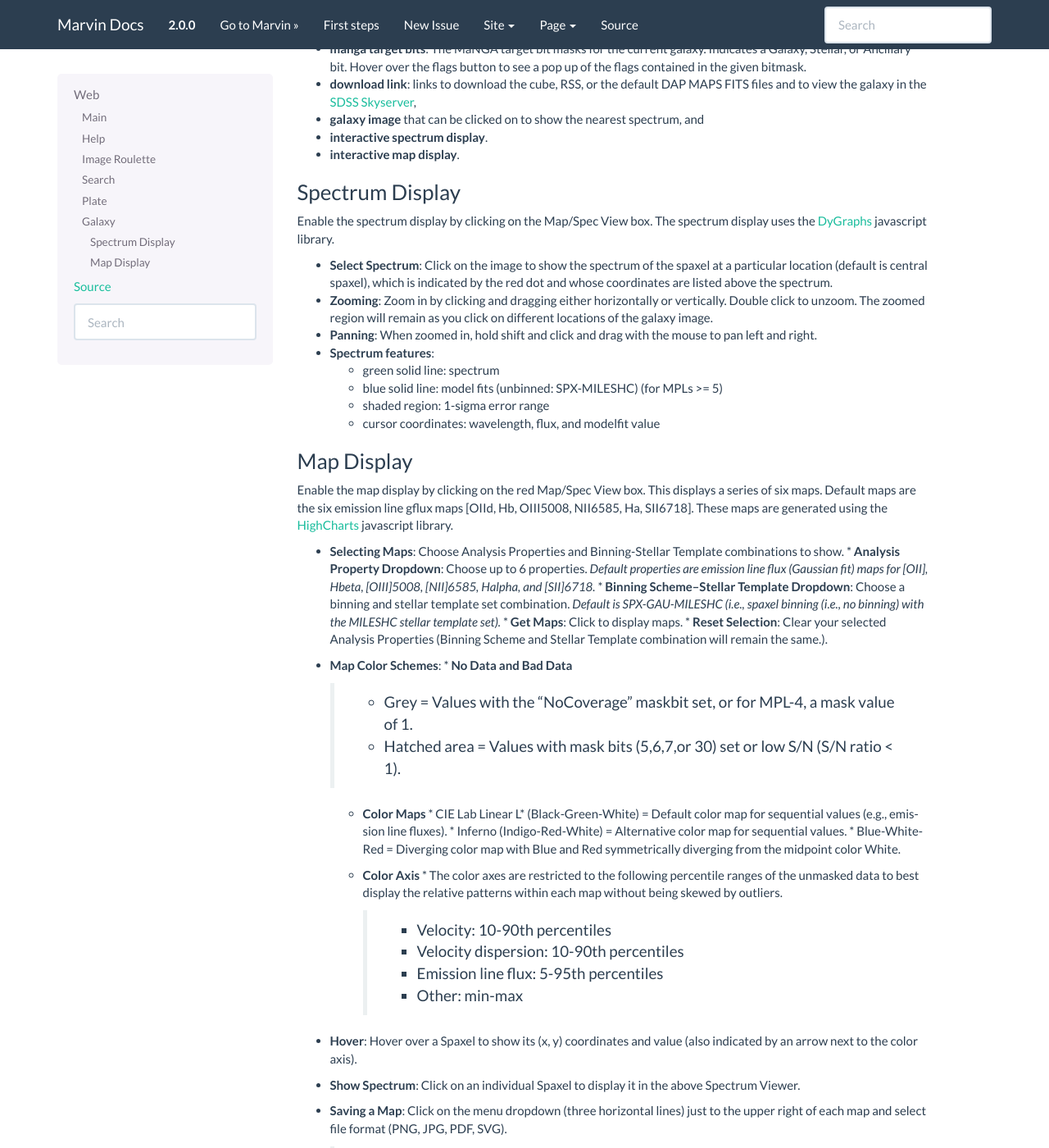
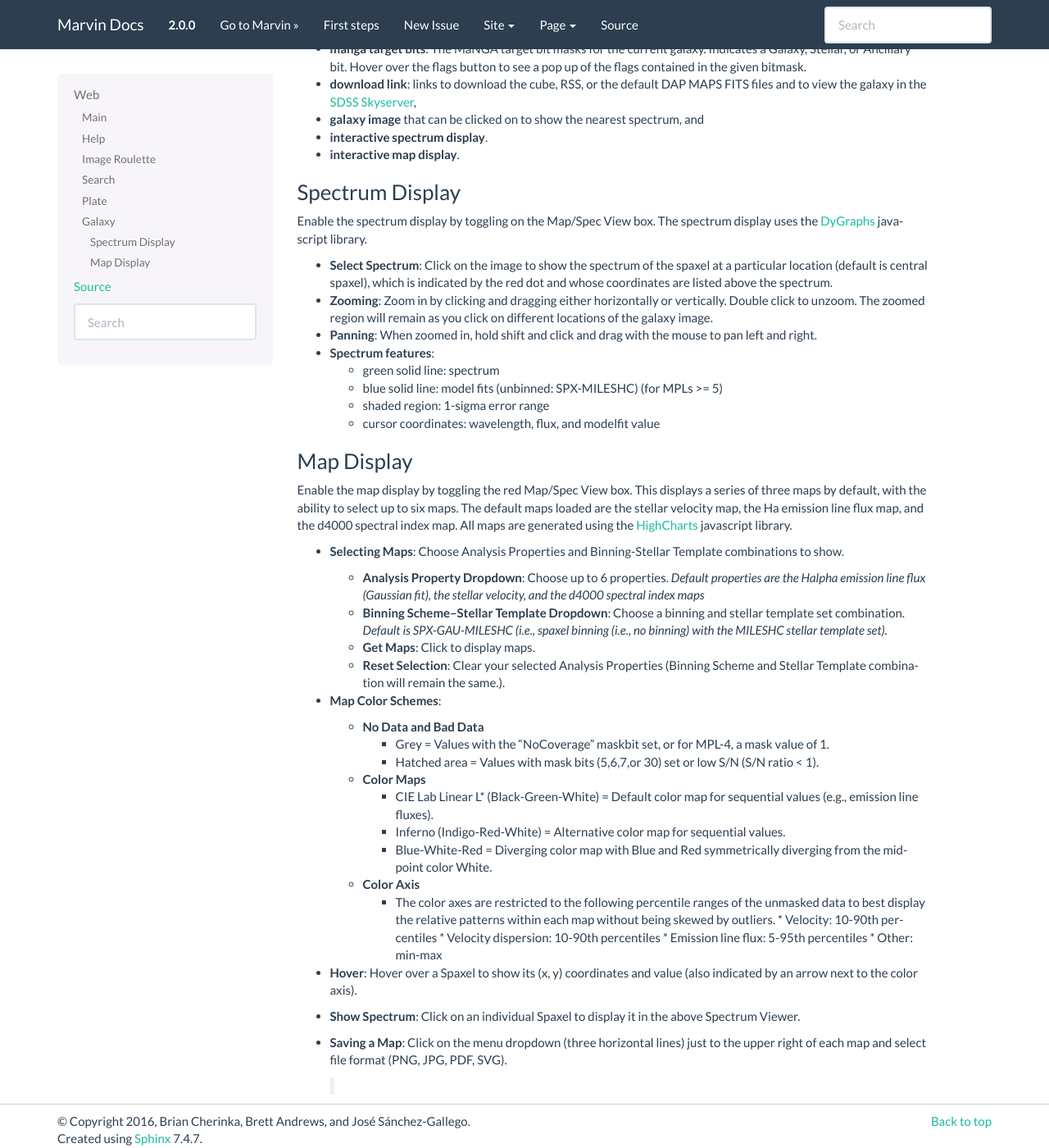
Before and after one commit to sdss/marvin, a Sphinx documentation site: the page built from docs/sphinx/web.rst, in a window 1280 px wide and 1400 px high, scrolled down 1520 px. Shown: the whole window at 82% size. Built offline with Sphinx 7.4.7, drawn with Linux system fonts in a browser that asks for light colours; pages that are not in the unit, such as notebooks, are missing from menus.

Commit message:
tweak web-doc look, and added additional version check for updating flask session

```diff
--- a/docs/sphinx/web.rst
+++ b/docs/sphinx/web.rst
@@ -131,7 +131,7 @@ The Galaxy page includes:
 Spectrum Display
 ^^^^^^^^^^^^^^^^
 
-Enable the spectrum display by clicking on the Map/Spec View box.  The spectrum display uses the
+Enable the spectrum display by toggling on the Map/Spec View box.  The spectrum display uses the
 `DyGraphs <http://dygraphs.com/>`_ javascript library.
 
 * **Select Spectrum**: Click on the image to show the spectrum of the spaxel at
@@ -157,27 +157,33 @@ Enable the spectrum display by clicking on the Map/Spec View box.  The spectrum
 Map Display
 ^^^^^^^^^^^
 
-Enable the map display by clicking on the red Map/Spec View box.  This displays a series of six maps.  Default maps are
-the six emission line gflux maps [OIId, Hb, OIII5008, NII6585, Ha, SII6718].  These maps are generated using the
+Enable the map display by toggling the red Map/Spec View box.  This displays a series of three maps by default,
+with the ability to select up to six maps.  The default maps loaded are the stellar velocity map, the Ha emission line
+flux map, and the d4000 spectral index map.  All maps are generated using the
 `HighCharts <http://www.highcharts.com/>`_ javascript library.
 
 * **Selecting Maps**: Choose Analysis Properties and Binning-Stellar Template combinations to show.
-  * **Analysis Property Dropdown**: Choose up to 6 properties. *Default properties are emission line flux (Gaussian fit) maps for [OII], Hbeta, [OIII]5008, [NII]6585, Halpha, and [SII]6718.*
+
+  * **Analysis Property Dropdown**: Choose up to 6 properties. *Default properties are the Halpha emission line flux (Gaussian fit), the stellar velocity, and the d4000 spectral index maps*
   * **Binning Scheme--Stellar Template Dropdown**: Choose a binning and stellar template set combination. *Default is SPX-GAU-MILESHC (i.e., spaxel binning (i.e., no binning) with the MILESHC stellar template set).*
   * **Get Maps**: Click to display maps.
   * **Reset Selection**: Clear your selected Analysis Properties (Binning Scheme and Stellar Template combination will remain the same.).
 
 * **Map Color Schemes**:
+
   * **No Data and Bad Data**
+
     * Grey = Values with the "NoCoverage" maskbit set, or for MPL-4, a mask value of 1.
     * Hatched area = Values with mask bits (5,6,7,or 30) set or low S/N (S/N ratio < 1).
 
   * **Color Maps**
+
     * CIE Lab Linear L* (Black-Green-White) = Default color map for sequential values (e.g., emission line fluxes).
     * Inferno (Indigo-Red-White) = Alternative color map for sequential values.
     * Blue-White-Red = Diverging color map with Blue and Red symmetrically diverging from the midpoint color White.
 
   * **Color Axis**
+
     * The color axes are restricted to the following percentile ranges of the unmasked data to best display the relative patterns within each map without being skewed by outliers.
       * Velocity: 10-90th percentiles
       * Velocity dispersion: 10-90th percentiles
```
Also changed, not shown: 1 other file.
